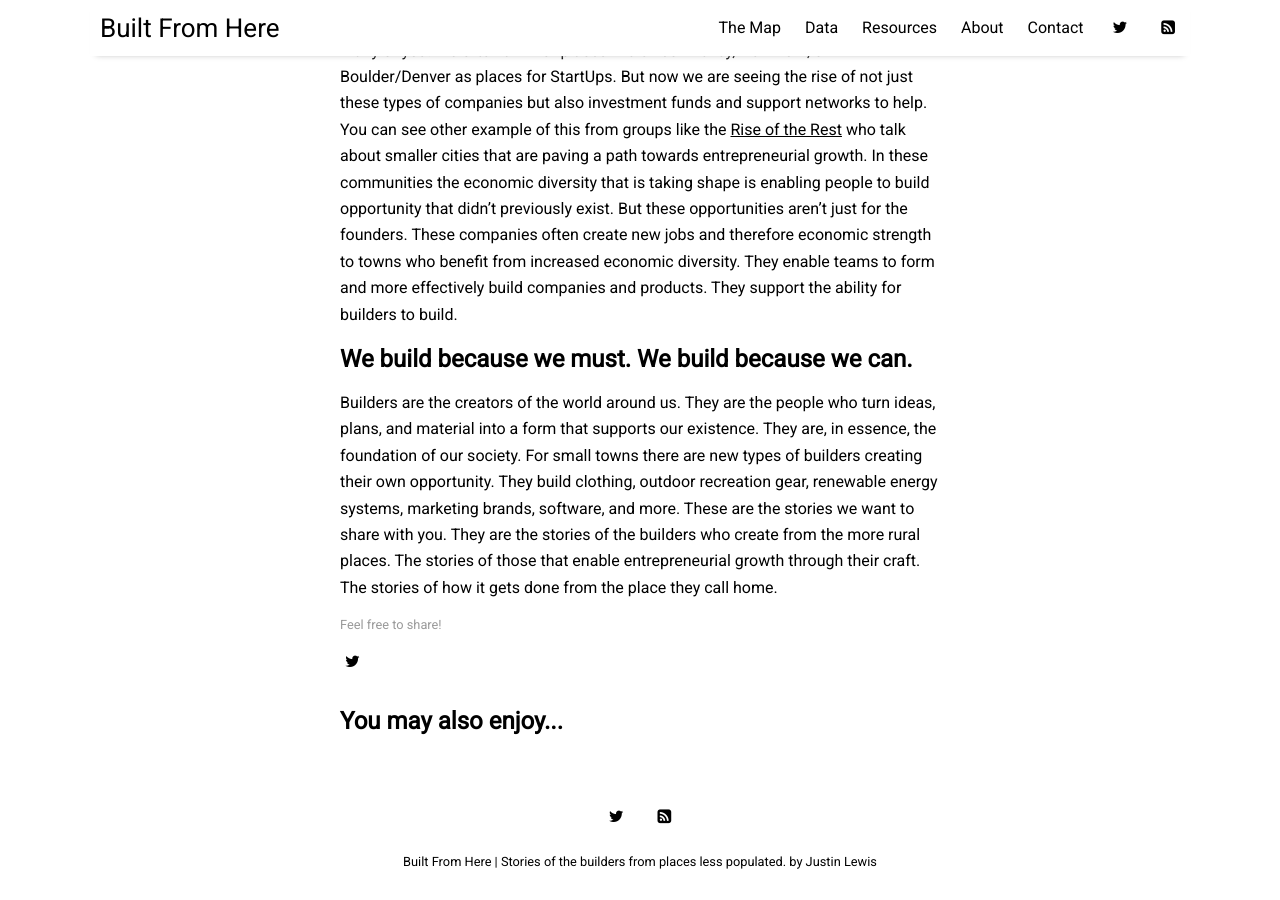
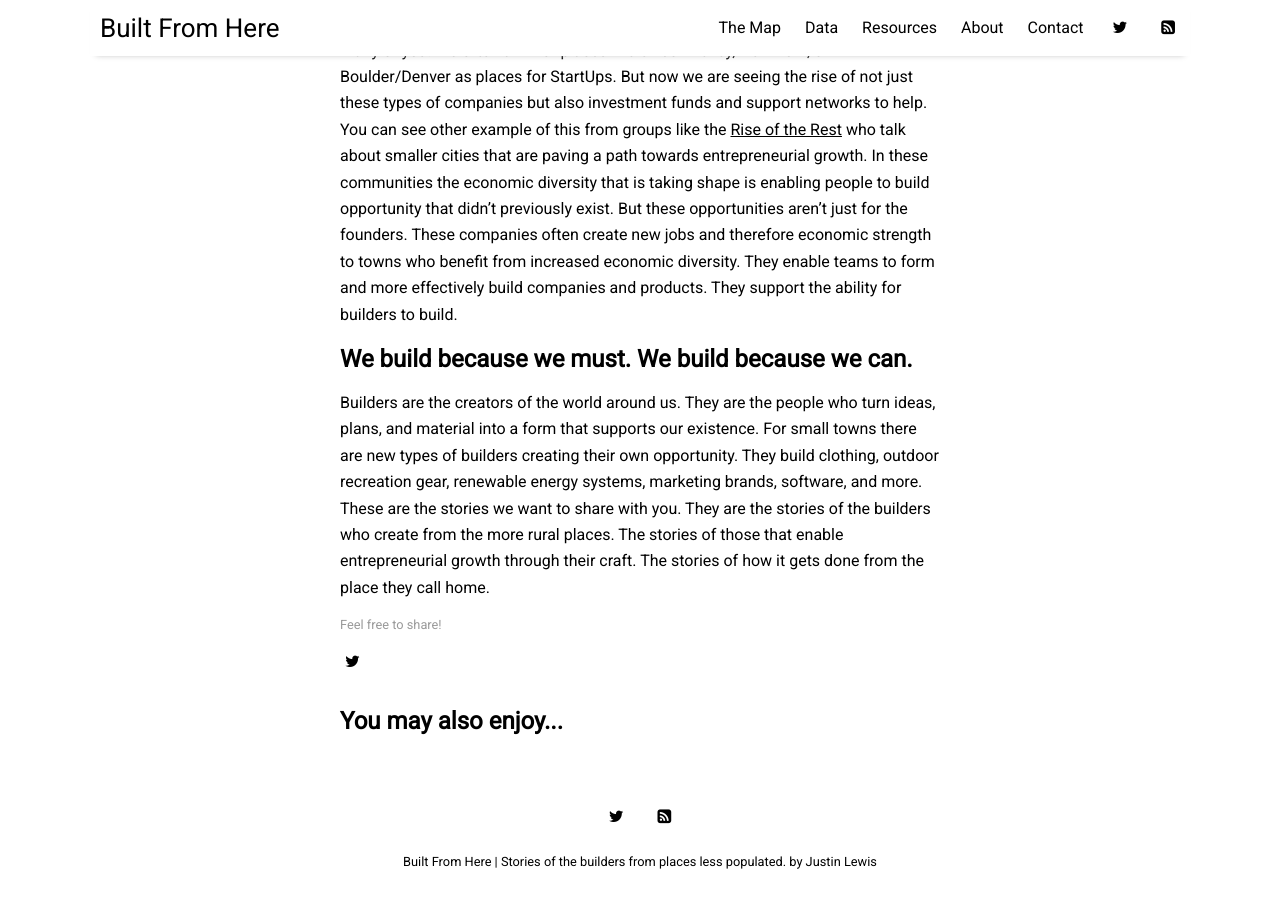
Before and after one commit to justinlewis/built-from-here, a Jekyll site: the page built from _posts/2020-01-01-welcome.md, in a window 1280 px wide and 900 px high, scrolled down 1691 px. Built offline with Jekyll 4.4.1, drawn with Linux system fonts in a browser that asks for light colours; nearby versions of some CDN libraries.

Commit message:
first post

```diff
--- a/_posts/2020-01-01-welcome.md
+++ b/_posts/2020-01-01-welcome.md
@@ -37,4 +37,4 @@ One of the more exciting aspects of the changing entrepreneurial landscape is th
 
 <h2>We build because we must. We build because we can.</h2>
 
-Builders are the creators of the world around us. They are the people who turn ideas, plans, and material into a form that supports our existence. They are, in essence, the foundation of our society. For small towns there are new types of builders creating their own opportunity. They build clothing, outdoor recreation gear, renewable energy systems, marketing brands, software, and more. These are the stories we want to share with you. They are the stories of the builders who create from the more rural places. The stories of those that enable entrepreneurial growth through their craft. The stories of how it gets done from the place they call home.
+Builders are the creators of the world around us. They are the people who turn ideas, plans, and material into a form that supports our existence. For small towns there are new types of builders creating their own opportunity. They build clothing, outdoor recreation gear, renewable energy systems, marketing brands, software, and more. These are the stories we want to share with you. They are the stories of the builders who create from the more rural places. The stories of those that enable entrepreneurial growth through their craft. The stories of how it gets done from the place they call home.
```
